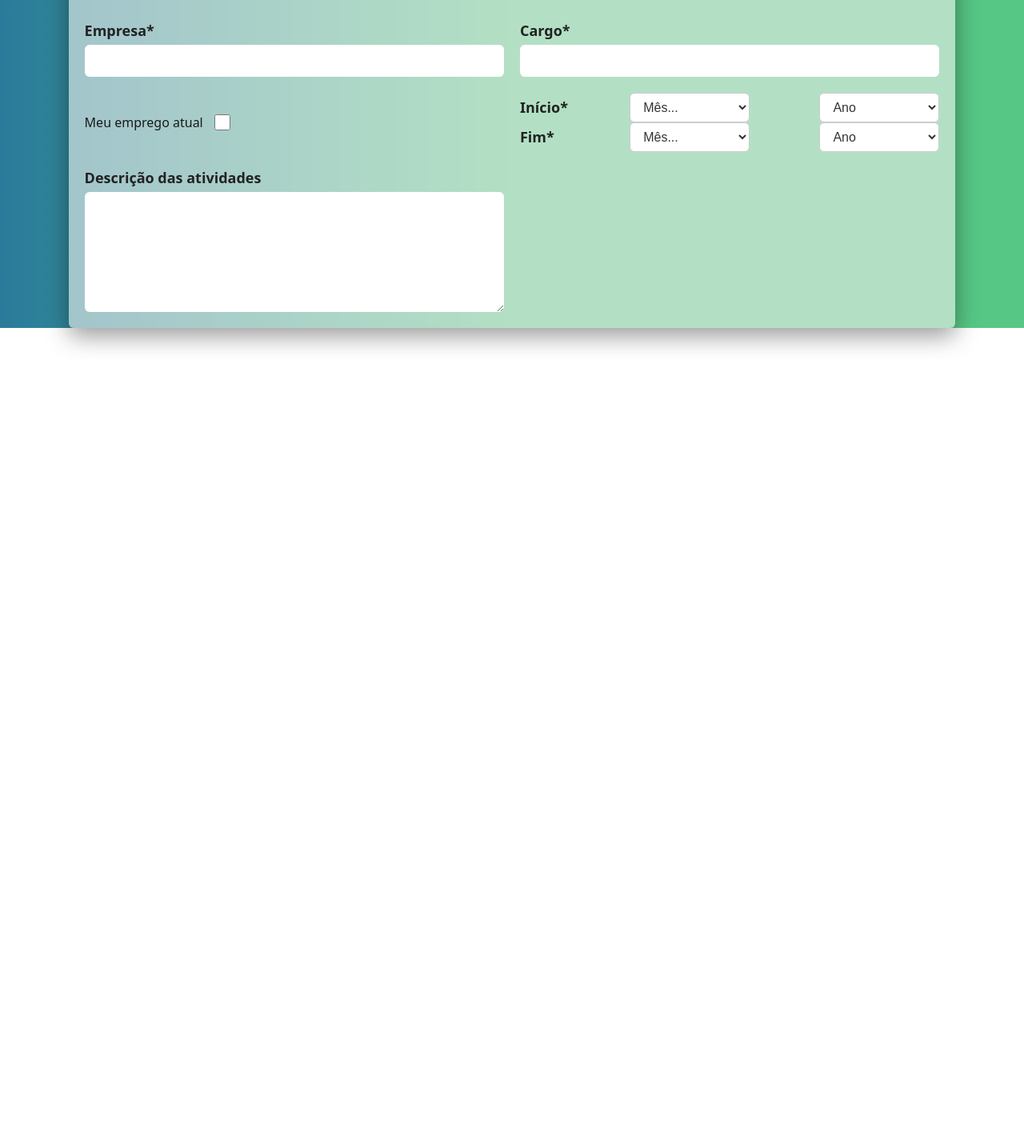
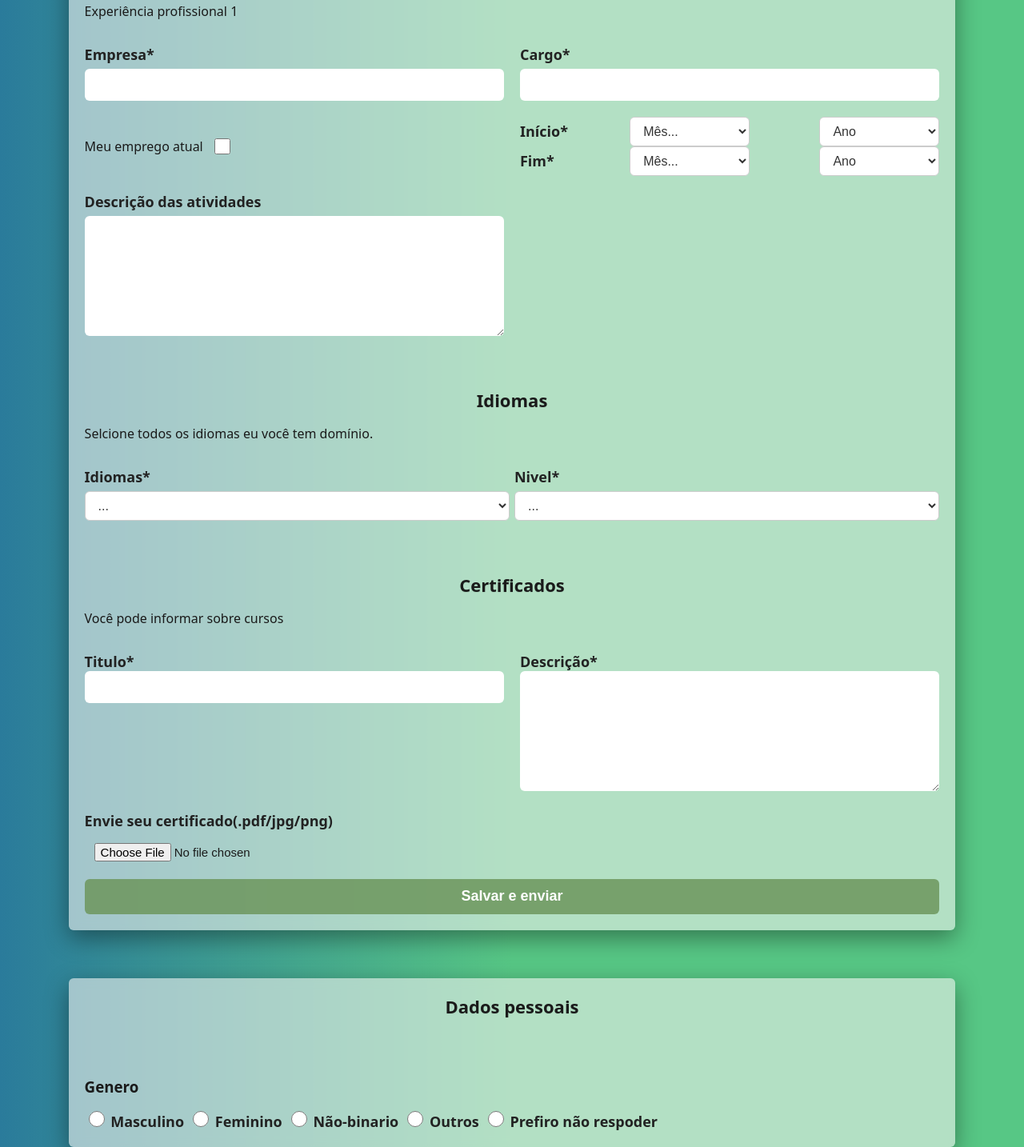
Before and after one commit to kashgarOF/Sistema-de-Login-e-Cadastro, a plain HTML site: page curriculo.html in a window 1280 px wide. Shown: the part 886-2320 px from the top of the page at 80% size. Before the commit the page ends 1296 px from the top, so only its background shows below. Drawn offline with Linux system fonts and the light colour scheme.

Commit message:
criando pt2 do curriculo

```diff
--- a/css/components.css
+++ b/css/components.css
@@ -5,6 +5,7 @@
   border: 1px solid var(--border);
   border-radius: var(--radius);
   padding: 20px;
+  margin: 30px;
   width: min(720px, 92vw);
   display: grid;
   gap: var(--gap);
@@ -128,9 +129,22 @@
   box-shadow: 0 0 0 3px #38bdf822;
 }
 
-.field label, select{
+.field input, select{
   cursor: pointer;
 }
+
+.textarea-des {
+  width: 100%;
+  height: 150px;
+  border: none;
+  border-radius: 6px;
+  outline: none;
+}
+
+.textarea-des:focus {
+  box-shadow: 0 0 0 4px rgba(76, 175, 239, 0.25);
+}
+
 
 
 /* Util grid 12 col (se precisar) */
--- a/css/pages/curriculo.css
+++ b/css/pages/curriculo.css
@@ -1,4 +1,4 @@
-#container-curriculo {
+#container-exp {
   display: flex;
   flex-direction: column;
   justify-content: center;
@@ -26,7 +26,7 @@
 }
 
 /*-------------------------EXPERIÊNCIA PROFISSIONAL--------------------------------*/
-#h3-prof {
+.h3-prof {
   padding: 50px 0 0 0;
 }
 
@@ -52,14 +52,53 @@
   cursor: pointer;
 }
 
-#textarea-atv {
-  width: 100%;
-  height: 150px;
-  border: none;
-  border-radius: 6px;
-  outline: none;
+
+/*------------------------------IDIOMAS--------------------------------*/
+
+#idiomas {
+  display: grid;
+  grid-template-columns: 1fr 1fr;
 }
 
-#textarea-atv:focus {
-  box-shadow: 0 0 0 4px rgba(76, 175, 239, 0.25);
+#idiomas select {
+  width: 100%;
 }
+
+/*------------------------------Certificados------------------------------*/
+
+#certificado {
+  display: grid;
+  grid-template-columns: 1fr 1fr;
+  gap: 20px;
+}
+
+#certificado-arq {
+  width: max-content;
+  background: none;
+  font-size: 15px;
+  cursor: pointer;
+}
+
+/*------------------------------DADOS PESSOAIS------------------------------*/
+
+#container-dadosP {
+  display: flex;
+  flex-direction: column;
+  justify-content: center;
+  width: 90%;
+  height: auto;
+}
+
+.genero-h3 {
+  margin: 0;
+}
+
+#genero {
+  display: flex;
+  justify-content: start;
+  align-items: center;
+}
+#genero input {
+  width: 20px;
+  height: 20px;
+}
--- a/curriculo.html
+++ b/curriculo.html
@@ -11,7 +11,7 @@
 </head>
 
 <body>
-    <section id="container-curriculo" class="card">
+    <section id="container-exp" class="card">
         <form action="#" id="bloco-curriculo" class="form" method="post" novalidate>
             <h2 class="h2">Meu currículo</h2>
             <p>Lorem ipsum dolor sit amet consectetur adipisicing elit. Dicta aperiam, fugiat velit iusto dolore
@@ -174,7 +174,7 @@
             </div>
 <!-------------------------------EXPERIÊNCIA PROFISSIONAL----------------------------->
 
-                <div id="h3-prof" class="exp-prof-h3">
+                <div class="h3-prof exp-prof-h3">
                     <h3 class="h2">Experiência profissional</h3>
                     <p>Lorem ipsum dolor sit amet consectetur adipisicing elit. Maiores, voluptate. Nisi assumenda, excepturi quibusdam
                         sint necessitatibus harum e</p>
@@ -308,11 +308,90 @@
                 </div>
                 <div id="prof-descricao" class="field">
                     <label for="prof-descricao">Descrição das atividades</label>
-                    <textarea name="descricao_atv" id="textarea-atv"></textarea>
+                    <textarea name="descricao_atv" class="textarea-des"></textarea>
                 </div>
             </div>
+
+<!-------------------------------IDIOMAS----------------------------->
+            <div class="h3-prof">
+                <h3 class="h2">Idiomas</h3>
+                <p>Selcione todos os idiomas eu você tem domínio.</p>
+            </div>
+            <div id="idiomas" class="field">
+                <div class="field">
+                    <label for="select-idiomas">Idiomas*</label>
+                    <select name="idiomas" id="select-idiomas">
+                        <option value="selecione-idioma">...</option>
+                        <option value="porgues">Português</option>
+                        <option value="ingles">Inglês</option>
+                        <option value="espanhol">Espanhol</option>
+                        <option value="frances">Frances</option>
+                        <option value="italiano">Italiano</option>
+                    </select>
+                </div>
+                <div class="field">
+                    <label for="nivel-idiomas">Nivel*</label>
+                    <select name="nivel_idiomas" id="nivel-idiomas">
+                        <option value="selecione-nivel">...</option>
+                        <option value="selecione-nivel">Basico</option>
+                        <option value="selecione-nivel">intermediario</option>
+                        <option value="selecione-nivel">Fluente</option>
+                        <option value="selecione-nivel">Nativo</option>
+                    </select>
+                </div>
+            </div>
+<!-------------------------------CERTIFICADOS----------------------------->
+            <div class="h3-prof">
+                <h3 class="h2">Certificados</h3>
+                <p>Você pode informar sobre cursos</p>
+            </div>
+            <div id="certificado" class="field">
+                <div id="titulo">
+                    <label for="titulo-certificado">Titulo*</label>
+                    <input type="text" id="titulo-certificado">
+                </div>
+                <div class="descricao-certificado">
+                    <label for="txt-titulo-certificado">Descrição*</label>
+                    <textarea name="descricao-certificado" class="textarea-des"></textarea>
+                </div>
+                <div id="up-certificado" class="field">
+                    <label for="certificado-arq">Envie seu certificado(.pdf/jpg/png)</label>
+                    <input type="file"
+                    id="certificado-arq"
+                    name="certificado_arq"
+                    accept=".pdf, .jpg, .jpeg, .png">
+                </div>
+            </div>
+            <button type="submit" class="btn-primary">Salvar e enviar</button>
         </form>
     </section>
+
+<!-------------------------------DADOS PESSOAIS----------------------------->
+
+<SECtion id="container-dadosP" class="card">
+    <form action="#" id="bloco-dadosP" class="form" method="post" novalidate>
+        <h2 class="h2">Dados pessoais</h2>
+
+        <h3 class="h3-prof genero-h3">Genero</h3>
+        <div id="genero" class="field">
+            <label for=""><input type="radio" name="genero" value="masculino">
+                Masculino
+            </label>
+            <label for=""><input type="radio" name="genero" value="feminino">
+                Feminino
+            </label>
+            <label for=""><input type="radio" name="genero" value="nao-biniario">
+                Não-binario
+            </label>
+            <label for=""><input type="radio" name="genero" value="outros">
+                Outros
+            </label>
+            <label for=""><input type="radio" name="genero" value="nao-respoder">
+                Prefiro não respoder
+            </label>
+        </div>
+    </form>
+</SECtion>
 
 </body>
 
```
Also changed, not shown: css/base.css (line endings or trailing spaces).
